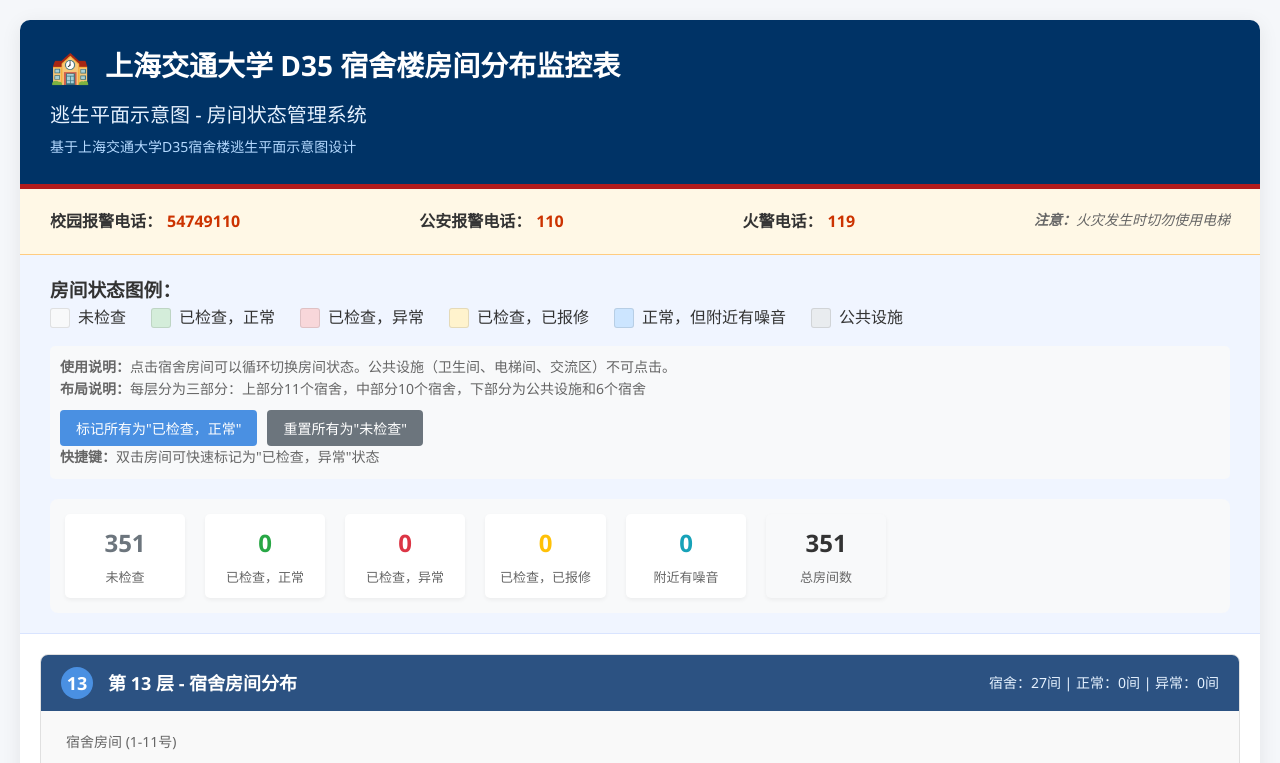
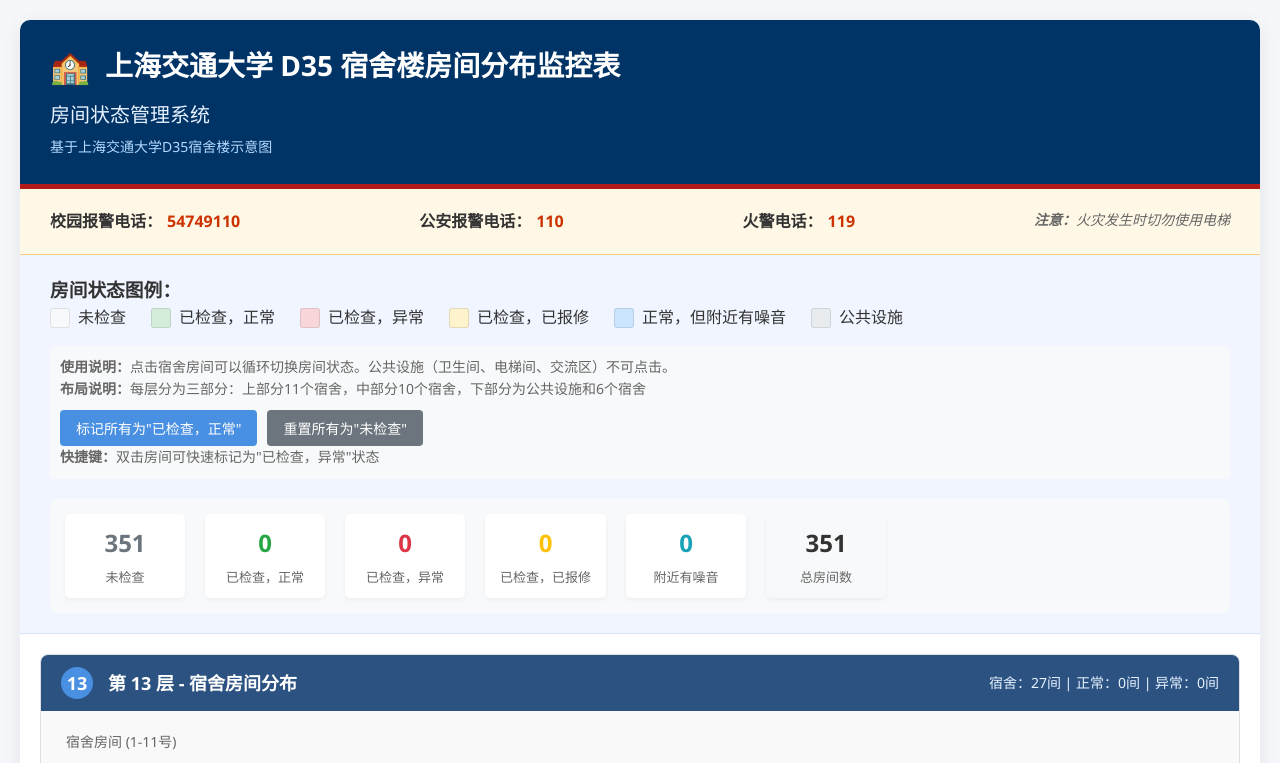
Before and after one commit to Daisysjtu/d35-13, a plain HTML site: page index.html in a window 1280 px wide. Shown: the top 763 px of the page. Drawn offline with Linux system fonts and the light colour scheme.

Commit message:
Update index.html

```diff
--- a/index.html
+++ b/index.html
@@ -433,8 +433,8 @@
     <div class="container">
         <div class="header">
             <h1>上海交通大学 D35 宿舍楼房间分布监控表</h1>
-            <h2>逃生平面示意图 - 房间状态管理系统</h2>
-            <p>基于上海交通大学D35宿舍楼逃生平面示意图设计</p>
+            <h2>房间状态管理系统</h2>
+            <p>基于上海交通大学D35宿舍楼示意图</p>
         </div>
 
         <div class="emergency-info">
@@ -501,7 +501,7 @@
         </div>
 
         <div class="footer">
-            <p>上海交通大学保卫处</p>
+            <p>上海交通大学东35管理员</p>
             <p>本系统用于宿舍楼栋房间状态监控与管理 | 数据仅作演示用途</p>
         </div>
     </div>
```
